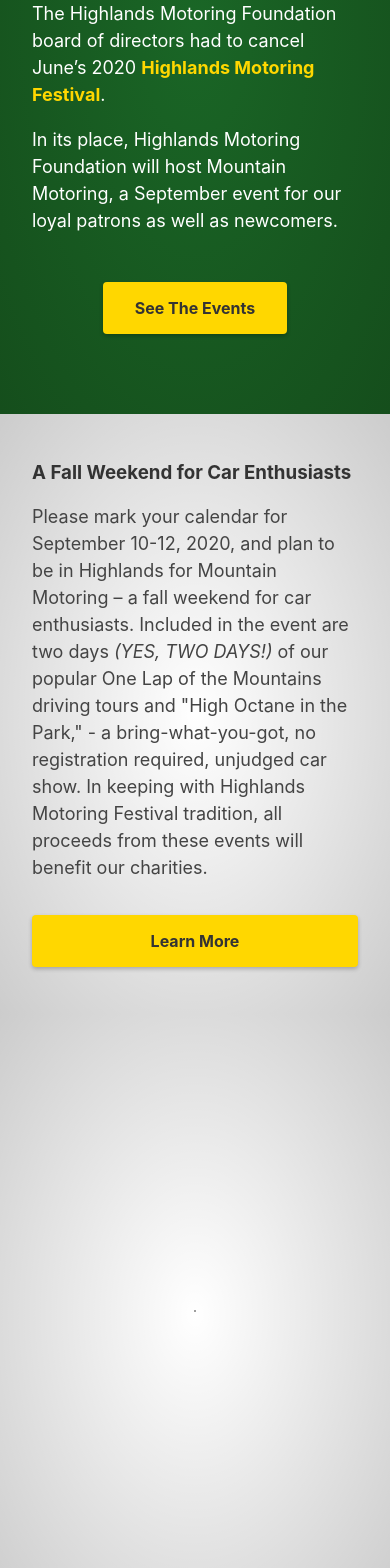
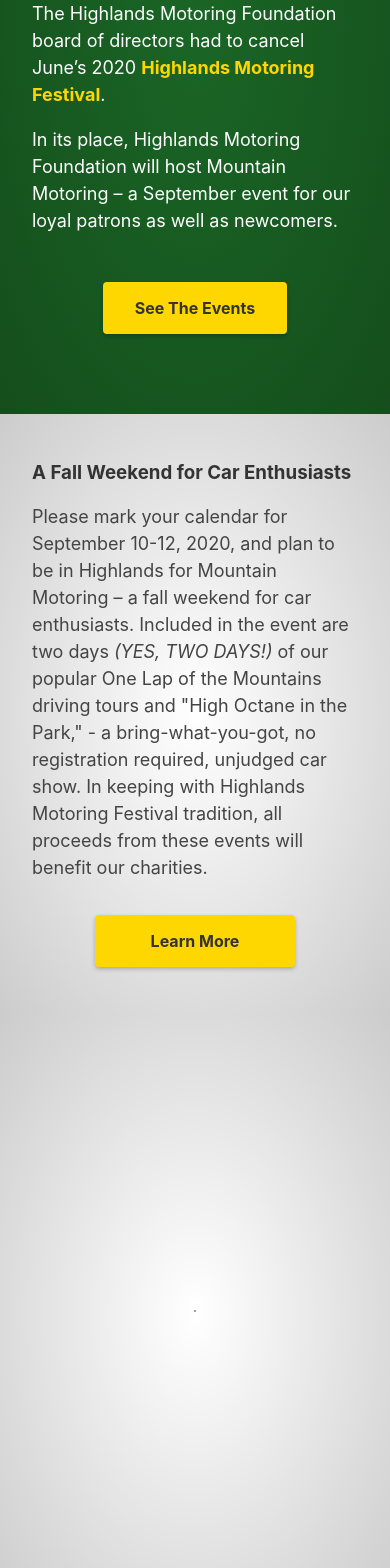
Before and after one commit to bmehder/mountain-motoring, a Svelte app: page / in a window 390 px wide. Shown: the part 1100-2668 px from the top of the page. Built offline with nearby package versions, Linux system fonts and the light colour scheme; grey boxes are pictures that could not be loaded.

Commit message:
made buttons same width

```diff
--- a/public/global.css
+++ b/public/global.css
@@ -71,7 +71,7 @@
 
 .btn {
   min-width: 200px;
-  align-self: start;
+  width: fit-content;
   padding: 1em 2em;
   background: gold;
   color: #333 !important;
@@ -126,9 +126,3 @@
 button:focus {
   border-color: #666;
 }
-
-@media (max-width: 900px) {
-  .btn {
-    width: 100%;
-  }
-}
--- a/src/About.svelte
+++ b/src/About.svelte
@@ -7,11 +7,12 @@
     a halt with numerous cancellations and postponements. The Highlands Motoring
     Foundation board of directors had to cancel June’s 2020 <a
       href="https://highlandsmotoringfestival.com/"
+      rel="noopener"
       target="_blank">Highlands Motoring Festival</a
     >.
   </p>
   <p>
-    In its place, Highlands Motoring Foundation will host Mountain Motoring, a
+    In its place, Highlands Motoring Foundation will host Mountain Motoring – a
     September event for our loyal patrons as well as newcomers.
   </p>
   <a href="#events" class="btn">See The Events</a>
```
